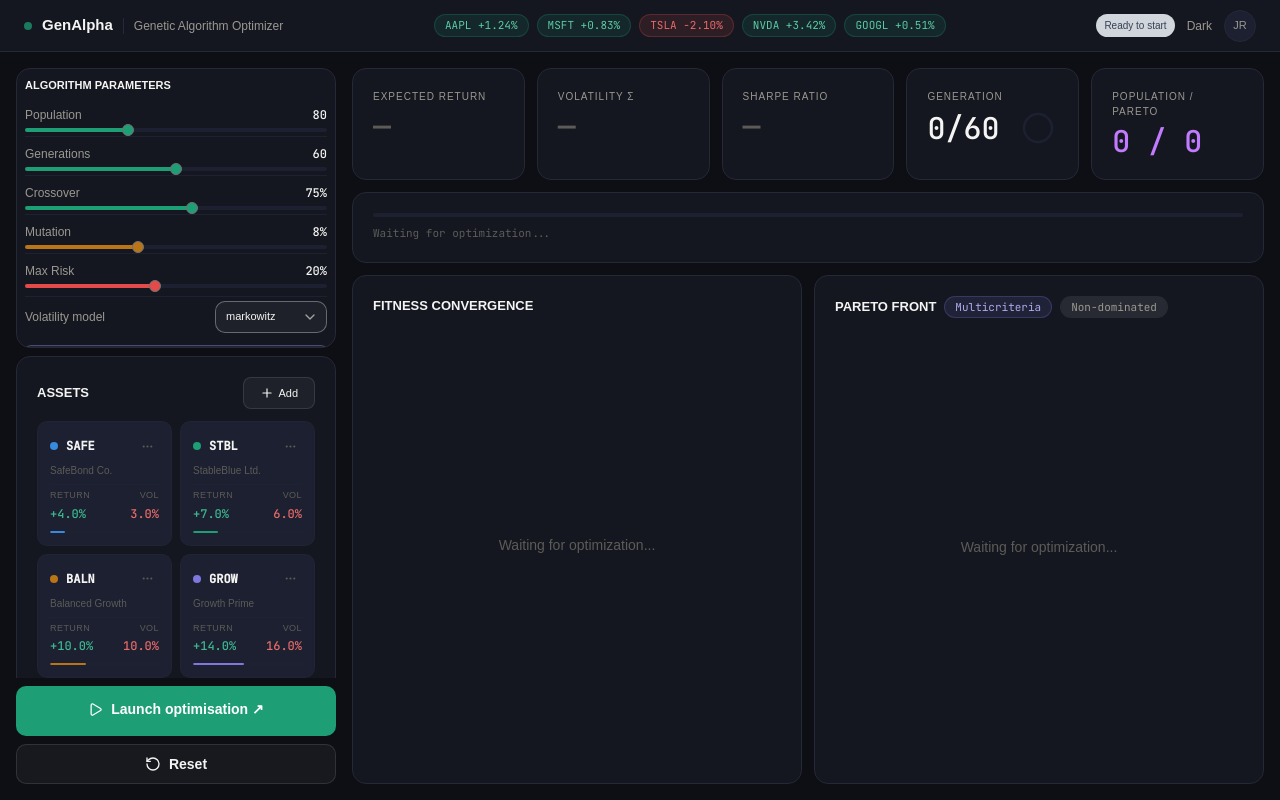
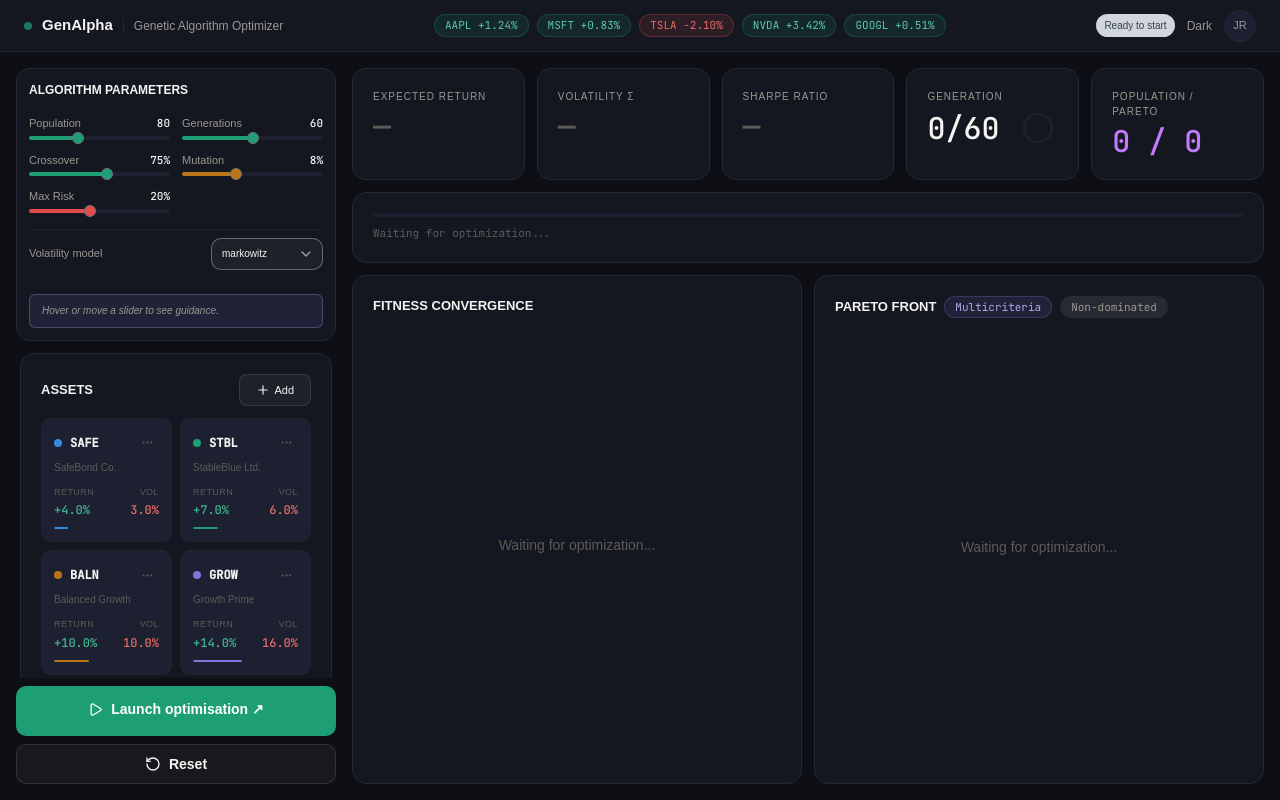
Before and after one commit to sanzouh/GenAlpha, a React (Vite) app: page / in a window 1280 px wide. Built offline with nearby package versions, Linux system fonts and the light colour scheme.

Commit message:
style(param-panel): switch sliders to 2-column grid and adjust spacing

```diff
--- a/src/App.tsx
+++ b/src/App.tsx
@@ -45,7 +45,7 @@ export default function App() {
 						<ParamPanel values={params} onChange={updateParam} />
 					</div>
 
-					<div className="flex-1 min-h-0 overflow-y-auto">
+					<div className="flex-1 min-h-0 overflow-y-auto p-1">
 						<AssetList />
 					</div>
 
--- a/src/components/ParamPanel.tsx
+++ b/src/components/ParamPanel.tsx
@@ -37,7 +37,7 @@ const PARAM_CONFIG: ParamConfig[] = [
 				? "Small population — fast but may miss good solutions."
 				: v <= 100
 					? "Balanced size — good diversity and speed."
-					: "Large population — thorough search, slower per generation.",
+					: "Large — thorough search, slower per generation.",
 	},
 	{
 		key: "generations",
@@ -63,8 +63,8 @@ const PARAM_CONFIG: ParamConfig[] = [
 		trackClassName: "bg-green-500",
 		explain: (v) =>
 			v >= 80
-				? "High crossover — fast convergence but narrow exploration."
-				: "Balanced blend — combines solutions while keeping diversity.",
+				? "High — fast convergence but narrow exploration."
+				: "Balanced — combines solutions while keeping diversity.",
 	},
 	{
 		key: "mutationRate",
@@ -76,7 +76,7 @@ const PARAM_CONFIG: ParamConfig[] = [
 		trackClassName: "bg-amber-500",
 		explain: (v) =>
 			v >= 10
-				? "High mutation — discovers new portfolios, risk of instability."
+				? "High — discovers new portfolios, risk of instability."
 				: "Conservative — fine-tunes existing solutions steadily.",
 	},
 	{
@@ -97,8 +97,8 @@ const PARAM_CONFIG: ParamConfig[] = [
 ];
 
 const VOLATILITY_EXPLAIN: Record<GAParams["volatilityMode"], string> = {
-	markowitz: "Markowitz model — realistic risk modeling, ideal for analysis.",
-	linear: "Simplified model — more dispersed results, ideal for exploration.",
+	markowitz: "Realistic risk modeling, ideal for analysis.",
+	linear: "More dispersed results, ideal for exploration.",
 };
 
 interface ParamPanelProps {
@@ -120,23 +120,23 @@ export default function ParamPanel({ values, onChange }: ParamPanelProps) {
 	})();
 
 	return (
-		<div className="card flex flex-col gap-1 p-2 max-h-70 min-h-0 overflow-hidden">
-			<p className="text-[11px] font-semibold uppercase text-gray-900 mb-1">
+		<div className="card flex flex-col gap-2 p-3">
+			<p className="text-[12px] font-semibold uppercase text-gray-900 mb-2">
 				Algorithm Parameters
 			</p>
 
-			{PARAM_CONFIG.map((p, i) => (
+			{/* Grid 3x2 pour les sliders */}
+			<div className="grid grid-cols-2 gap-3">
+				{PARAM_CONFIG.map((p) => (
 					<div
 						key={p.key}
-					className={`flex flex-col gap-1 py-1 ${
-						i < PARAM_CONFIG.length - 1 ? "border-b border-gray-100" : ""
-					}`}
+						className="flex flex-col gap-1"
 						onMouseEnter={() => setActiveKey(p.key)}
 						onMouseLeave={() => setActiveKey(null)}
 					>
 						<div className="flex items-center justify-between">
-						<span className="text-[12px] text-gray-600">{p.label}</span>
-						<span className="font-mono text-[12px] font-medium text-gray-900">
+							<span className="text-[11px] text-gray-600">{p.label}</span>
+							<span className="font-mono text-[11px] font-medium text-gray-900">
 								{values[p.key]}
 								{p.unit ?? ""}
 							</span>
@@ -155,28 +155,29 @@ export default function ParamPanel({ values, onChange }: ParamPanelProps) {
 						/>
 					</div>
 				))}
+			</div>
 
 			{/* Volatility mode */}
 			<div
-				className="flex items-center justify-between py-1 border-t border-gray-100"
+				className="flex items-center justify-between py-2 border-t border-gray-100 mt-2"
 				onMouseEnter={() => setActiveKey("volatilityMode")}
 				onMouseLeave={() => setActiveKey(null)}
 			>
-				<span className="text-[12px] text-gray-600">Volatility model</span>
+				<span className="text-[11px] text-gray-600">Volatility model</span>
 				<Select
 					value={values.volatilityMode}
 					onValueChange={(v) =>
 						onChange("volatilityMode", v as GAParams["volatilityMode"])
 					}
 				>
-					<SelectTrigger className="w-28 h-7 text-[11px] bg-elevated border-gray-300/40">
+					<SelectTrigger className="w-28 h-7 text-[10px] bg-elevated border-gray-300/40">
 						<SelectValue />
 					</SelectTrigger>
 					<SelectContent className="bg-elevated border-gray-300/40">
-						<SelectItem value="markowitz" className="text-[11px]">
+						<SelectItem value="markowitz" className="text-[10px]">
 							markowitz
 						</SelectItem>
-						<SelectItem value="linear" className="text-[11px]">
+						<SelectItem value="linear" className="text-[10px]">
 							linear
 						</SelectItem>
 					</SelectContent>
@@ -184,8 +185,8 @@ export default function ParamPanel({ values, onChange }: ParamPanelProps) {
 			</div>
 
 			{/* Zone d'explication unique — dynamique */}
-			<div className="mt-1 rounded-sm border border-purple-300/30 bg-purple-100 px-2 py-1">
-				<p className="text-[9px] text-gray-600 leading-relaxed italic transition-all duration-150">
+			<div className="mt-2 rounded-sm border border-purple-300/30 bg-purple-100 px-3 py-2">
+				<p className="text-[10px] text-gray-600 leading-relaxed italic transition-all duration-150">
 					{explanation}
 				</p>
 			</div>
```
Lines whose indentation alone changed are shown as unchanged.
